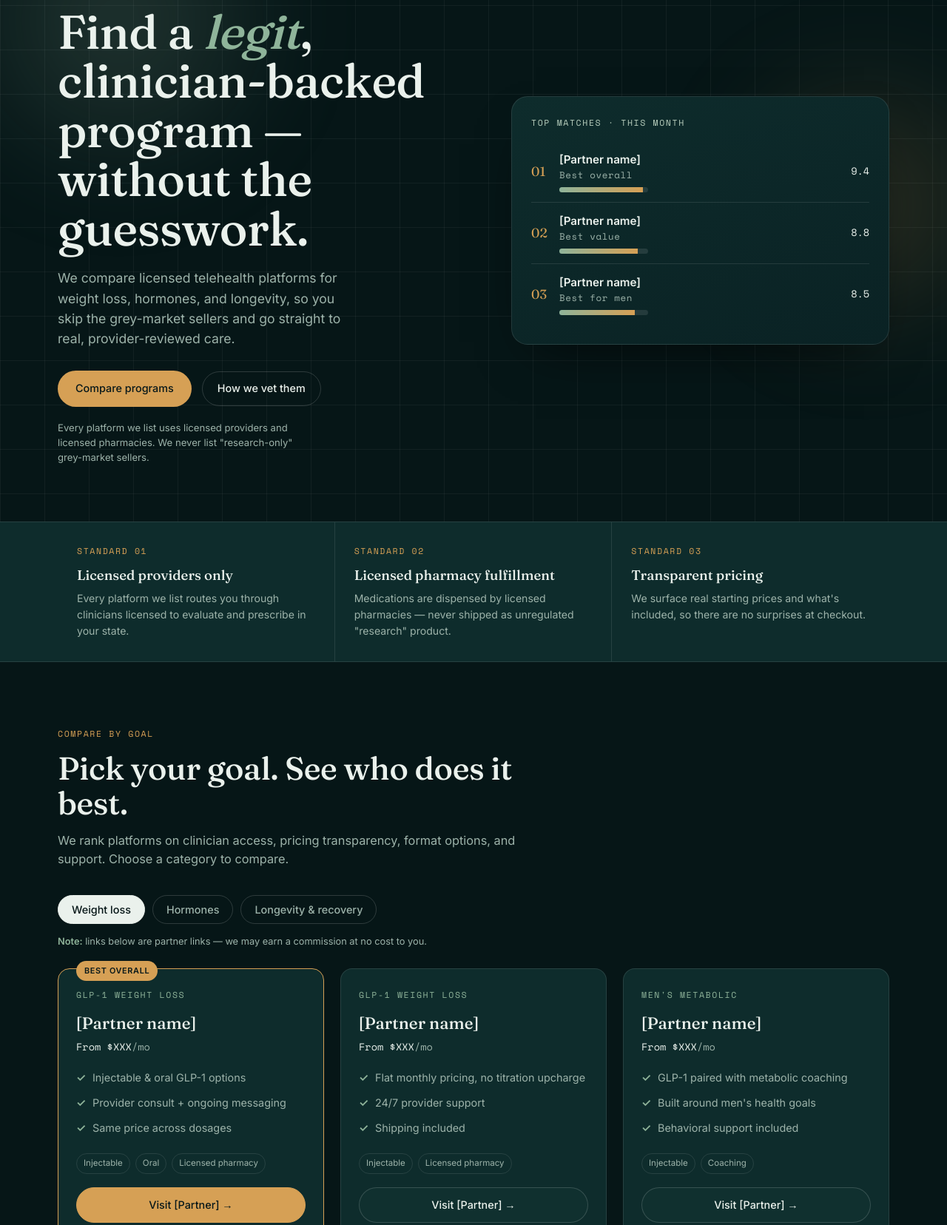
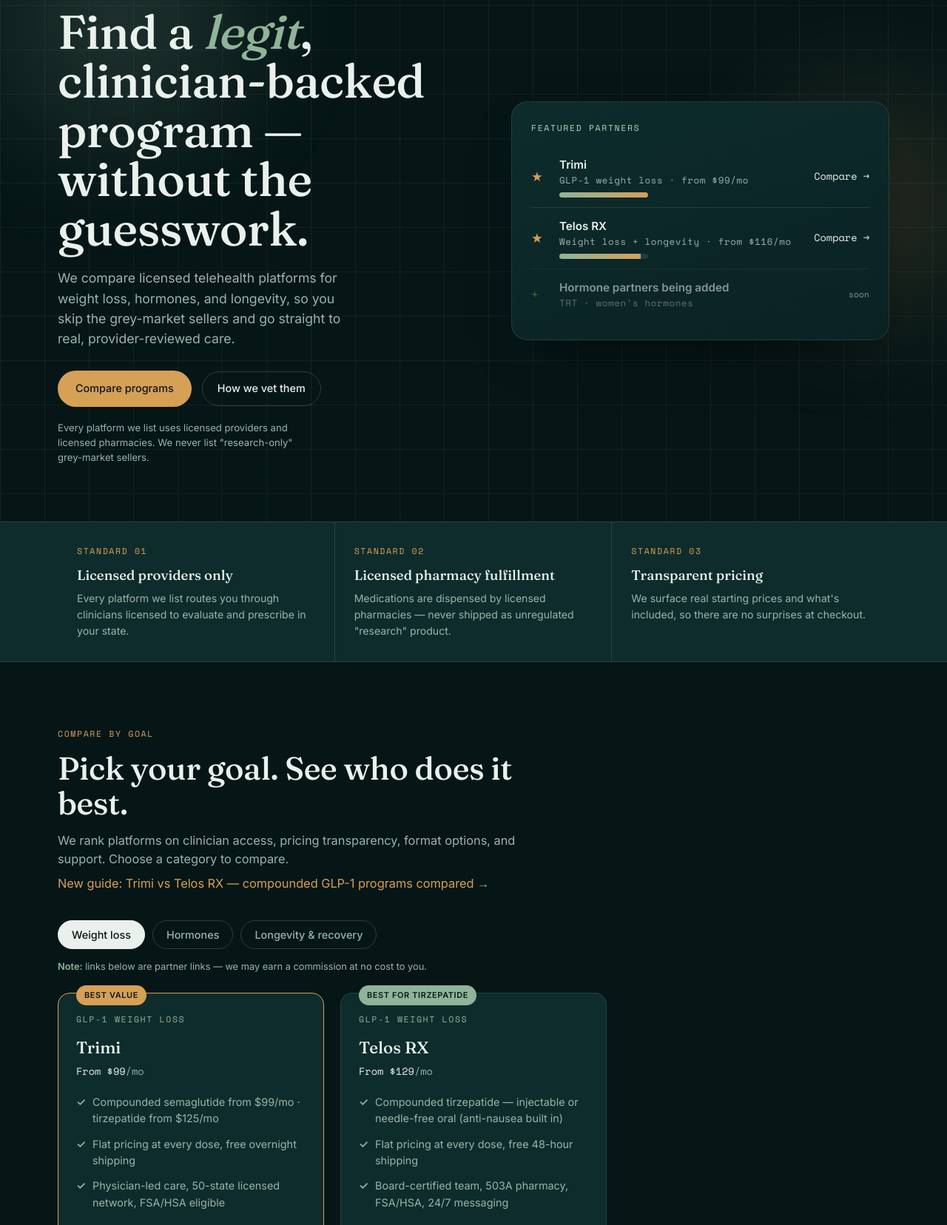
Before and after one commit to Squantoo/Longevity-Compass, a plain HTML site: page public/index.html in a window 1280 px wide. Shown: the part 217-1873 px from the top of the page at 74% size. Drawn offline with nearby package versions, Linux system fonts and the light colour scheme.

Commit message:
Add files via upload

```diff
--- a/public/index.html
+++ b/public/index.html
@@ -195,10 +195,12 @@
 </head>
 <body>
 
-<!-- ============ EDITOR NOTE (delete before launch) ============
-  Swap every [Partner name] and the data-partner="PARTNER_LINK_x" href="#"
-  values below with your APPROVED affiliate tracking links once accepted.
-  Keep rel="sponsored nofollow" on all partner links (FTC + Google compliant).
+<!-- ============ EDITOR NOTE ============
+  LIVE PARTNERS: Trimi (weight loss).
+  To add a partner: copy the Trimi <div class="pcard ..."> card, paste it into the
+  right category group (#weight / #hormones / #longevity), and edit the name, price,
+  bullets, and the href on the "visit" link. Keep rel="sponsored nofollow" on every
+  partner link. Replace a "Coming soon" card when a category gets its first real partner.
 ============================================================== -->
 
 <!-- NAV -->
@@ -247,11 +249,11 @@
       <p class="hero-note">Every platform we list uses licensed providers and licensed pharmacies. We never list "research-only" grey-market sellers.</p>
     </div>
 
-    <div class="snap" id="snapCard" aria-hidden="true">
-      <span class="mono">Top matches · this month</span>
-      <div class="snap-row"><div class="snap-rank">01</div><div><div class="snap-name">[Partner name] <small>Best overall</small></div><div class="snap-bar"><i style="width:94%"></i></div></div><div class="snap-score">9.4</div></div>
-      <div class="snap-row"><div class="snap-rank">02</div><div><div class="snap-name">[Partner name] <small>Best value</small></div><div class="snap-bar"><i style="width:88%"></i></div></div><div class="snap-score">8.8</div></div>
-      <div class="snap-row"><div class="snap-rank">03</div><div><div class="snap-name">[Partner name] <small>Best for men</small></div><div class="snap-bar"><i style="width:85%"></i></div></div><div class="snap-score">8.5</div></div>
+    <div class="snap" id="snapCard">
+      <span class="mono">Featured partners</span>
+      <div class="snap-row"><div class="snap-rank">★</div><div><div class="snap-name">Trimi <small>GLP-1 weight loss · from $99/mo</small></div><div class="snap-bar"><i style="width:100%"></i></div></div><a class="snap-score" href="#weight" style="text-decoration:none">Compare →</a></div>
+      <div class="snap-row"><div class="snap-rank">★</div><div><div class="snap-name">Telos RX <small>Weight loss + longevity · from $116/mo</small></div><div class="snap-bar"><i style="width:92%"></i></div></div><a class="snap-score" href="#weight" style="text-decoration:none">Compare →</a></div>
+      <div class="snap-row" style="opacity:.55"><div class="snap-rank">+</div><div><div class="snap-name">Hormone partners being added <small>TRT · women's hormones</small></div></div><div class="snap-score" style="font-size:.72rem">soon</div></div>
     </div>
   </div>
 </header>
@@ -274,6 +276,7 @@
       <span class="mono">Compare by goal</span>
       <h2>Pick your goal. See who does it best.</h2>
       <p>We rank platforms on clinician access, pricing transparency, format options, and support. Choose a category to compare.</p>
+      <p style="margin-top:8px"><a href="trimi-vs-telos-rx.html" style="color:var(--brass)">New guide: Trimi vs Telos RX — compounded GLP-1 programs compared →</a></p>
     </div>
 
     <div class="tabs reveal" role="tablist">
@@ -285,23 +288,19 @@
 
     <!-- WEIGHT LOSS -->
     <div class="cat-group show" id="weight" data-cat="weight">
-      <div class="pcard feat reveal"><span class="badge">Best overall</span><span class="cat-tag mono">GLP-1 weight loss</span><h3>[Partner name]</h3><div class="price">From $XXX<span>/mo</span></div><ul><li>Injectable &amp; oral GLP-1 options</li><li>Provider consult + ongoing messaging</li><li>Same price across dosages</li></ul><div class="fmt"><span>Injectable</span><span>Oral</span><span>Licensed pharmacy</span></div><a class="visit" href="#" rel="sponsored nofollow" data-partner="PARTNER_LINK_WEIGHT_1">Visit [Partner] →</a><p class="why">Why it's here: strongest mix of price transparency and clinician access.</p></div>
-      <div class="pcard reveal" style="transition-delay:.06s"><span class="cat-tag mono">GLP-1 weight loss</span><h3>[Partner name]</h3><div class="price">From $XXX<span>/mo</span></div><ul><li>Flat monthly pricing, no titration upcharge</li><li>24/7 provider support</li><li>Shipping included</li></ul><div class="fmt"><span>Injectable</span><span>Licensed pharmacy</span></div><a class="visit" href="#" rel="sponsored nofollow" data-partner="PARTNER_LINK_WEIGHT_2">Visit [Partner] →</a><p class="why">Why it's here: best value for a straightforward monthly plan.</p></div>
-      <div class="pcard reveal" style="transition-delay:.12s"><span class="cat-tag mono">Men's metabolic</span><h3>[Partner name]</h3><div class="price">From $XXX<span>/mo</span></div><ul><li>GLP-1 paired with metabolic coaching</li><li>Built around men's health goals</li><li>Behavioral support included</li></ul><div class="fmt"><span>Injectable</span><span>Coaching</span></div><a class="visit" href="#" rel="sponsored nofollow" data-partner="PARTNER_LINK_WEIGHT_3">Visit [Partner] →</a><p class="why">Why it's here: coaching layer drives better adherence for men.</p></div>
+      <div class="pcard feat reveal"><span class="badge">Best value</span><span class="cat-tag mono">GLP-1 weight loss</span><h3>Trimi</h3><div class="price">From $99<span>/mo</span></div><ul><li>Compounded semaglutide from $99/mo · tirzepatide from $125/mo</li><li>Flat pricing at every dose, free overnight shipping</li><li>Physician-led care, 50-state licensed network, FSA/HSA eligible</li></ul><div class="fmt"><span>Injectable</span><span>503A pharmacy</span><span>LegitScript-certified</span></div><a class="visit" href="https://track.revoffers.com/aff_c?offer_id=1614&amp;aff_id=13296" rel="sponsored nofollow">Visit Trimi →</a><p class="why">Why it's here: physician-led GLP-1 care at one of the lowest transparent entry prices, filled by licensed 503A pharmacies.</p></div>
+      <div class="pcard reveal" style="transition-delay:.06s"><span class="badge" style="background:var(--sage)">Best for tirzepatide</span><span class="cat-tag mono">GLP-1 weight loss</span><h3>Telos RX</h3><div class="price">From $129<span>/mo</span></div><ul><li>Compounded tirzepatide — injectable or needle-free oral (anti-nausea built in)</li><li>Flat pricing at every dose, free 48-hour shipping</li><li>Board-certified team, 503A pharmacy, FSA/HSA, 24/7 messaging</li></ul><div class="fmt"><span>Injectable</span><span>Oral</span><span>503A pharmacy</span></div><a class="visit" href="https://track.revoffers.com/aff_c?offer_id=1612&amp;aff_id=13296" rel="sponsored nofollow">Visit Telos RX →</a><p class="why">Why it's here: the only option here with a needle-free oral tirzepatide alongside the standard weekly injection.</p></div>
     </div>
 
     <!-- HORMONES -->
     <div class="cat-group" id="hormones" data-cat="hormones">
-      <div class="pcard feat reveal"><span class="badge">Best for men</span><span class="cat-tag mono">TRT / men's hormones</span><h3>[Partner name]</h3><div class="price">From $XXX<span>/mo</span></div><ul><li>Lab work + provider-directed dosing</li><li>Testosterone &amp; ancillary support</li><li>Ongoing monitoring</li></ul><div class="fmt"><span>Injectable</span><span>Lab-based</span><span>Licensed pharmacy</span></div><a class="visit" href="#" rel="sponsored nofollow" data-partner="PARTNER_LINK_HORMONE_1">Visit [Partner] →</a><p class="why">Why it's here: real labs and monitoring, not a rubber stamp.</p></div>
-      <div class="pcard reveal" style="transition-delay:.06s"><span class="badge" style="background:var(--sage)">Best for women</span><span class="cat-tag mono">Women's hormones</span><h3>[Partner name]</h3><div class="price">From $XXX<span>/mo</span></div><ul><li>Menopause &amp; hormone balance plans</li><li>Provider consultation included</li><li>Personalized to your labs</li></ul><div class="fmt"><span>Multiple formats</span><span>Lab-based</span></div><a class="visit" href="#" rel="sponsored nofollow" data-partner="PARTNER_LINK_HORMONE_2">Visit [Partner] →</a><p class="why">Why it's here: women's hormone care that's individualized, not generic.</p></div>
-      <div class="pcard reveal" style="transition-delay:.12s"><span class="cat-tag mono">Full hormone panel</span><h3>[Partner name]</h3><div class="price">From $XXX<span>/mo</span></div><ul><li>Comprehensive hormone optimization</li><li>Men &amp; women supported</li><li>Cross-vertical add-ons</li></ul><div class="fmt"><span>Injectable</span><span>Oral</span><span>Lab-based</span></div><a class="visit" href="#" rel="sponsored nofollow" data-partner="PARTNER_LINK_HORMONE_3">Visit [Partner] →</a><p class="why">Why it's here: widest catalog if you want everything in one place.</p></div>
+      <div class="pcard reveal" style="opacity:.72;text-align:center;align-items:center;justify-content:center;grid-column:1/-1;max-width:560px;margin:0 auto"><span class="cat-tag mono">Coming soon</span><h3 style="font-size:1.3rem">Hormone partners being vetted</h3><p>We're reviewing licensed TRT and women's hormone platforms now. Options will appear here as soon as they meet our standards.</p></div>
     </div>
 
     <!-- LONGEVITY -->
     <div class="cat-group" id="longevity" data-cat="longevity">
-      <div class="pcard feat reveal"><span class="badge">Best overall</span><span class="cat-tag mono">Longevity &amp; recovery</span><h3>[Partner name]</h3><div class="price">From $XXX<span>/mo</span></div><ul><li>Provider-directed longevity protocols</li><li>NAD+, peptide &amp; recovery options</li><li>Men &amp; women</li></ul><div class="fmt"><span>Multiple formats</span><span>Clinician-reviewed</span><span>Licensed pharmacy</span></div><a class="visit" href="#" rel="sponsored nofollow" data-partner="PARTNER_LINK_LONG_1">Visit [Partner] →</a><p class="why">Why it's here: broadest clinician-gated longevity menu.</p></div>
-      <div class="pcard reveal" style="transition-delay:.06s"><span class="cat-tag mono">Recovery / performance</span><h3>[Partner name]</h3><div class="price">From $XXX<span>/mo</span></div><ul><li>Recovery-focused protocols</li><li>Energy &amp; cellular health support</li><li>Ongoing check-ins</li></ul><div class="fmt"><span>Injectable</span><span>Clinician-reviewed</span></div><a class="visit" href="#" rel="sponsored nofollow" data-partner="PARTNER_LINK_LONG_2">Visit [Partner] →</a><p class="why">Why it's here: strongest fit for active recovery goals.</p></div>
-      <div class="pcard reveal" style="transition-delay:.12s"><span class="cat-tag mono">Anti-aging</span><h3>[Partner name]</h3><div class="price">From $XXX<span>/mo</span></div><ul><li>Longevity &amp; healthy-aging plans</li><li>Personalized after review</li><li>Simple monthly pricing</li></ul><div class="fmt"><span>Oral</span><span>Clinician-reviewed</span></div><a class="visit" href="#" rel="sponsored nofollow" data-partner="PARTNER_LINK_LONG_3">Visit [Partner] →</a><p class="why">Why it's here: easiest entry point for healthy-aging beginners.</p></div>
+      <div class="pcard feat reveal"><span class="badge">Featured</span><span class="cat-tag mono">Longevity &amp; recovery</span><h3>Telos RX</h3><div class="price">From $116<span>/mo</span></div><ul><li>NAD+ nasal spray for cellular energy (from $116/mo)</li><li>Sermorelin (GHRH peptide) for recovery &amp; sleep (from $125/mo)</li><li>Board-certified team, 503A pharmacy, free 48-hour shipping</li></ul><div class="fmt"><span>Nasal</span><span>Injectable</span><span>Clinician-reviewed</span></div><a class="visit" href="https://track.revoffers.com/aff_c?offer_id=1612&amp;aff_id=13296" rel="sponsored nofollow">Visit Telos RX →</a><p class="why">Why it's here: clinician-directed NAD+ and sermorelin protocols from a licensed 503A pharmacy.</p></div>
+      <div class="pcard reveal" style="transition-delay:.06s;opacity:.72;text-align:center;align-items:center;justify-content:center"><span class="cat-tag mono">Coming soon</span><h3 style="font-size:1.2rem">More longevity partners</h3><p>We add platforms as they clear our licensing and safety review. Check back as this category grows.</p></div>
     </div>
   </div>
 </section>
@@ -397,7 +396,7 @@
         <p style="font-size:.9rem;max-width:36ch">An independent guide to clinician-backed weight, hormone, and longevity programs.</p>
       </div>
       <div><h5>Compare</h5><ul><li><a href="#weight">Weight loss</a></li><li><a href="#hormones">Hormones</a></li><li><a href="#longevity">Longevity &amp; recovery</a></li><li><a href="#how">How we compare</a></li></ul></div>
-      <div><h5>About</h5><ul><li><a href="#about">About us</a></li><li><a href="#">Advertising disclosure</a></li><li><a href="#">Editorial policy</a></li><li><a href="#">Privacy policy</a></li><li><a href="#">Contact</a></li></ul></div>
+      <div><h5>About</h5><ul><li><a href="#about">About us</a></li><li><a href="advertising-disclosure.html">Advertising disclosure</a></li><li><a href="editorial-policy.html">Editorial policy</a></li><li><a href="privacy.html">Privacy policy</a></li><li><a href="terms.html">Terms of use</a></li><li><a href="mailto:hello@longevity-compass.com">Contact</a></li></ul></div>
     </div>
     <p class="disclaimer">Longevity Compass is an independent affiliate publisher. We are not a medical provider, pharmacy, or telehealth platform, and we do not provide medical advice, diagnosis, or treatment. Content on this site is for general informational purposes only and is not a substitute for professional medical advice. Always consult a qualified healthcare provider about your individual situation. We may receive compensation when you enroll with a partner platform through links on this site; this does not affect the price you pay or our editorial rankings. Prices and program details are set by the partner platforms and may change. Medications referenced are available only if prescribed by a licensed provider after an individual consultation, and not everyone will qualify. Some compounded medications are not FDA-approved, and the FDA does not evaluate them for safety, effectiveness, or quality prior to use.</p>
     <div class="foot-bottom">© 2026 Longevity Compass · Placeholder brand &amp; sample rankings for mockup purposes · Not affiliated with any referenced company</div>
```
